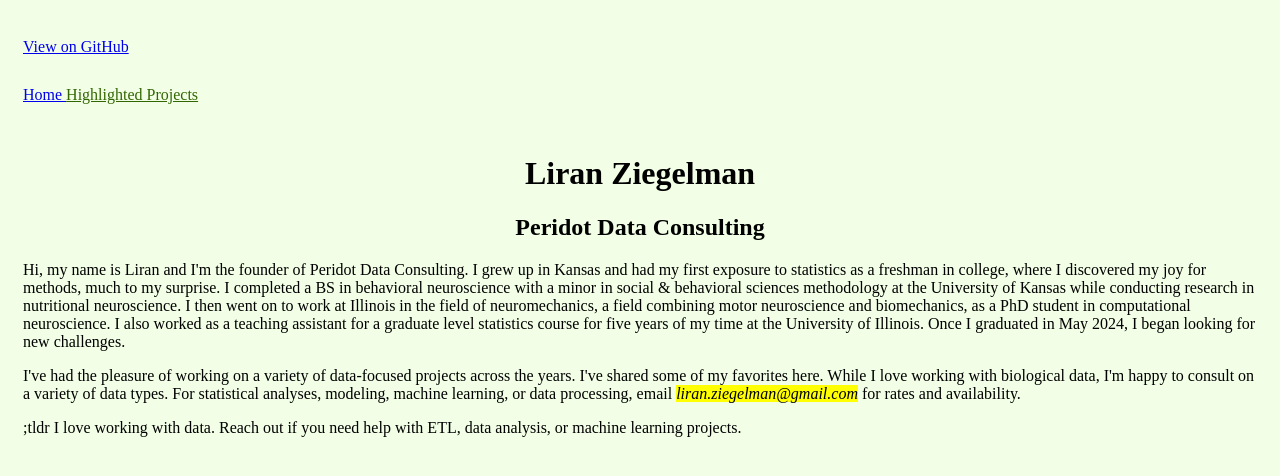
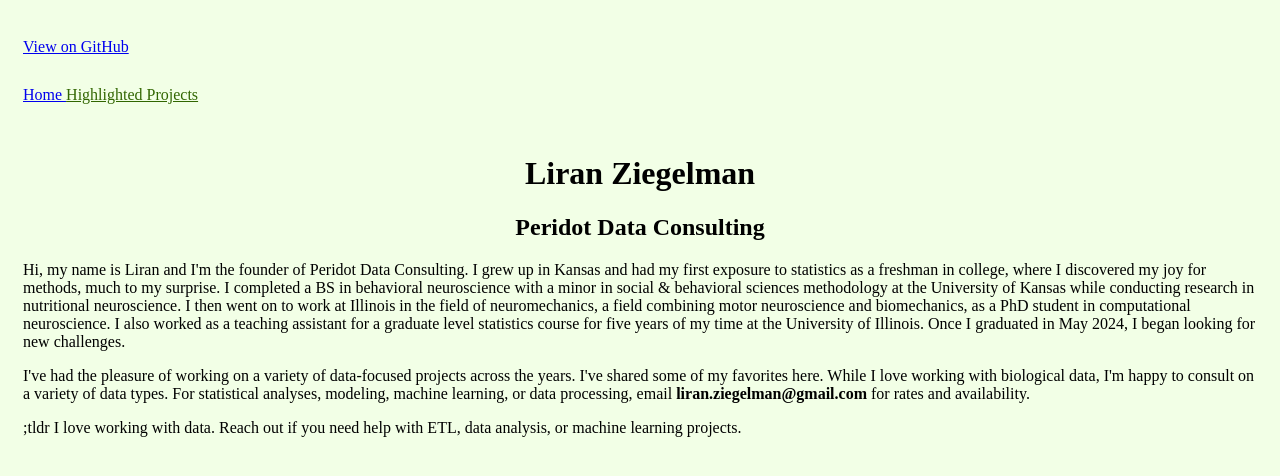
Before and after one commit to lziegelman/lziegelman.github.io, a Jekyll site: the page built from index.html, in a window 1280 px wide. Shown: the top 476 px of the page. Built offline with Jekyll 4.4.1, drawn with Linux system fonts in a browser that asks for light colours.

Commit message:
Update index.html

```diff
--- a/index.html
+++ b/index.html
@@ -8,6 +8,6 @@ description: Peridot Data Consulting
 
 <p I specialize in in working with data from its raw form to the creation of final insights. I have experience in descriptive statistics, tests of mean and variance, regression & ANOVA modeling (and other GLM), non-linear & time series modeling, latent variable analyses like confirmatory factor analysis and structural equation modeling, and machine learning methods from the old to the new. I also love working on data preprocessing or transformation. While biological and human data is my specialty, I've never met data I didn't enjoy working with. I enjoy working with challenging data, look forward to the frustratations of troubleshooting code, and live for being able to deliver results. I've worked in Python, R, Matlab, SAS, Java, and HTML. While I have my favorite tools, I also love picking up new ones and am happy to be asked to do so as part of my job.</p>
 
-<p> I've had the pleasure of working on a variety of data-focused projects across the years. I've shared some of my favorites here. While I love working with biological data, I'm happy to consult on a variety of data types. For statistical analyses, modeling, machine learning, or data processing, email <mark style=text-decoration: underline"><em>liran.ziegelman@gmail.com</em></mark> for rates and availability. </p>
+<p> I've had the pleasure of working on a variety of data-focused projects across the years. I've shared some of my favorites here. While I love working with biological data, I'm happy to consult on a variety of data types. For statistical analyses, modeling, machine learning, or data processing, email <strong>liran.ziegelman@gmail.com</strong> for rates and availability. </p>
 
 <p>;tldr I love working with data. Reach out if you need help with ETL, data analysis, or machine learning projects.</p>
```
